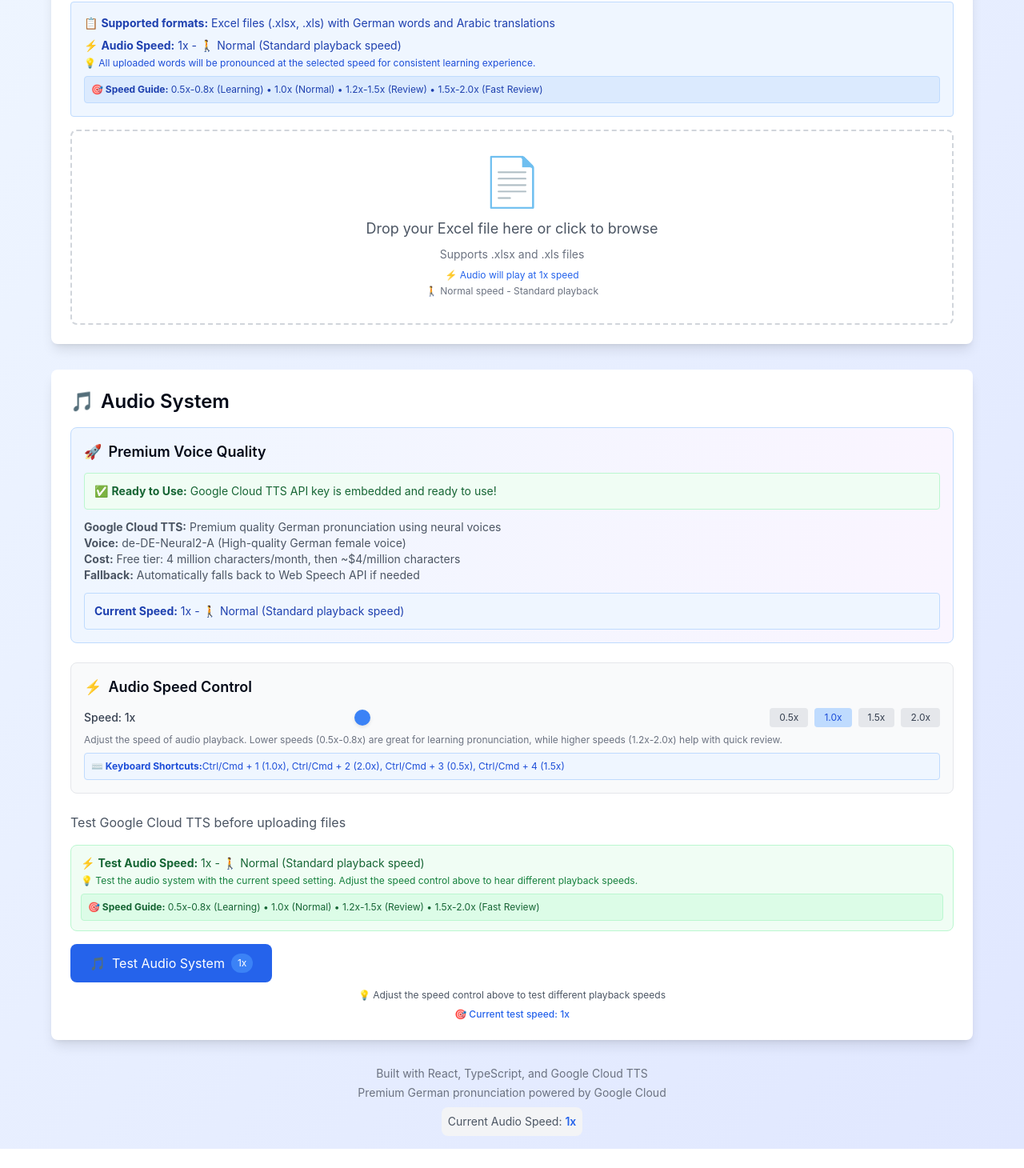
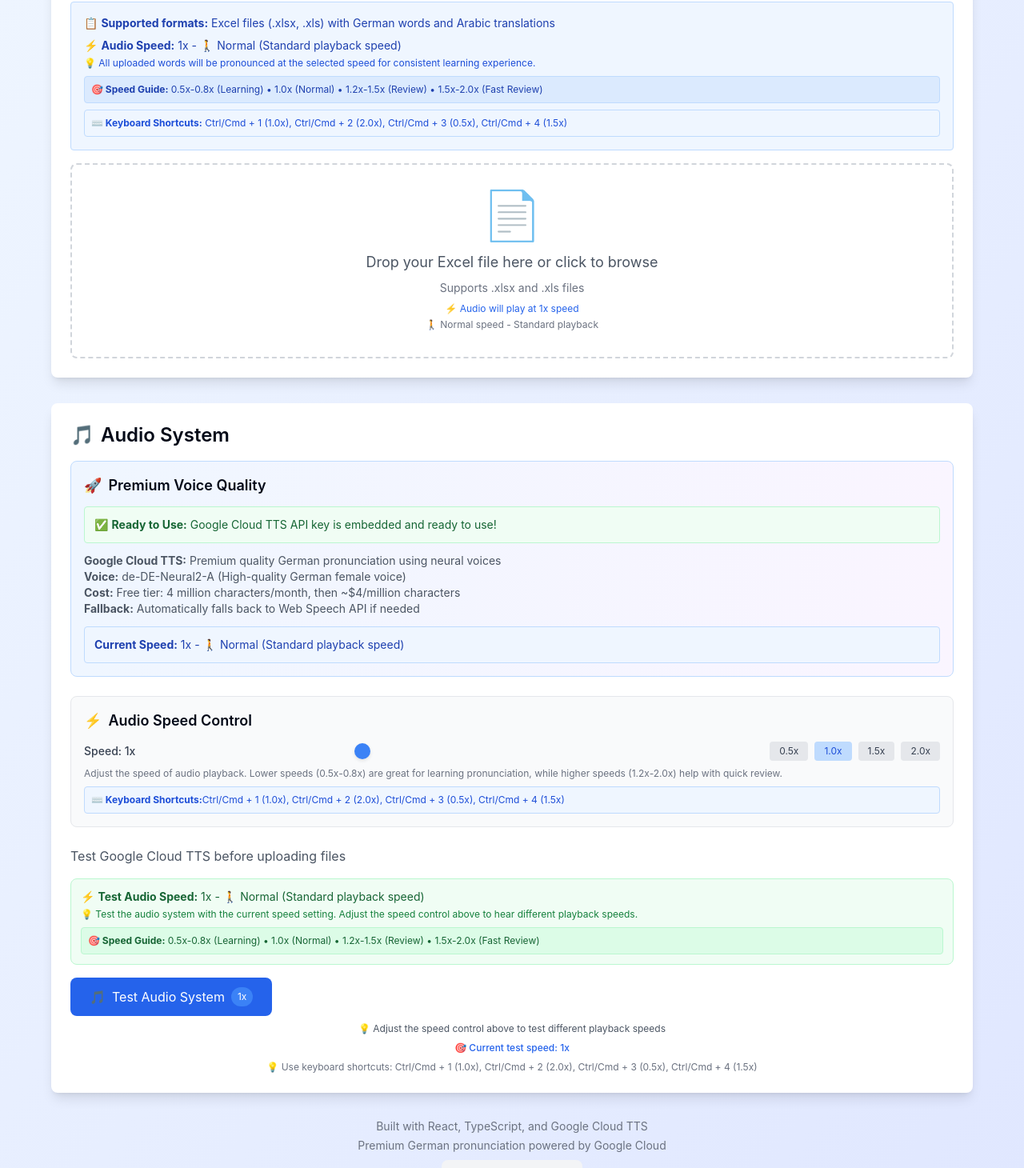
Before and after one commit to astromar96/german-speller, a React (Create React App) app: page / in a window 1280 px wide. Shown: the part 256-1716 px from the top of the page at 80% size. Before the commit the page ends 1692 px from the top, so only its background shows below. Built offline with nearby package versions, Linux system fonts and the light colour scheme.

Commit message:
Add keyboard shortcuts and improve speed guides for better user experience

```diff
--- a/src/App.tsx
+++ b/src/App.tsx
@@ -367,6 +367,7 @@ function App() {
        audioSpeed < 1.2 ? '🚶 Normal (playback speed)' :
        audioSpeed < 1.5 ? '🏃 Fast (review)' : '⚡ Very Fast (review)'}`);
       setAudioTestResult(prev => prev + '\n💡 Tip: Adjust the speed control above to test different playback speeds');
+      setAudioTestResult(prev => prev + `\n📚 Speed Guide: 0.5x-0.8x (Learning) • 1.0x (Normal) • 1.2x-1.5x (Review) • 1.5x-2.0x (Fast Review)`);
 
       // Play the audio
       const audioContent = data.audioContent;
@@ -530,9 +531,12 @@ function App() {
             <p className="text-xs text-blue-700 mt-1">
               💡 All uploaded words will be pronounced at the selected speed for consistent learning experience.
             </p>
-            <div className="mt-2 p-2 bg-blue-100 border border-blue-200 rounded text-xs text-blue-800">
-              <strong>🎯 Speed Guide:</strong> 0.5x-0.8x (Learning) • 1.0x (Normal) • 1.2x-1.5x (Review) • 1.5x-2.0x (Fast Review)
-            </div>
+                                                      <div className="mt-2 p-2 bg-blue-100 border border-blue-200 rounded text-xs text-blue-800">
+                <strong>🎯 Speed Guide:</strong> 0.5x-0.8x (Learning) • 1.0x (Normal) • 1.2x-1.5x (Review) • 1.5x-2.0x (Fast Review)
+              </div>
+              <div className="mt-2 p-2 bg-blue-50 border border-blue-200 rounded text-xs text-blue-700">
+                <strong>⌨️ Keyboard Shortcuts:</strong> Ctrl/Cmd + 1 (1.0x), Ctrl/Cmd + 2 (2.0x), Ctrl/Cmd + 3 (0.5x), Ctrl/Cmd + 4 (1.5x)
+              </div>
           </div>
 
           <div
@@ -706,6 +710,9 @@ function App() {
           <div className="mt-2 text-xs text-blue-600 text-center font-medium">
             🎯 Current test speed: {audioSpeed}x
           </div>
+          <div className="mt-2 text-xs text-gray-500 text-center">
+            💡 Use keyboard shortcuts: Ctrl/Cmd + 1 (1.0x), Ctrl/Cmd + 2 (2.0x), Ctrl/Cmd + 3 (0.5x), Ctrl/Cmd + 4 (1.5x)
+          </div>
 
           {audioTestResult && (
             <div className="mt-4 p-4 bg-gray-50 border border-gray-200 rounded-lg">
@@ -733,6 +740,9 @@ function App() {
               </p>
               <div className="mt-2 p-2 bg-blue-100 border border-blue-200 rounded text-xs text-blue-800">
                 <strong>🎯 Speed Guide:</strong> 0.5x-0.8x (Learning) • 1.0x (Normal) • 1.2x-1.5x (Review) • 1.5x-2.0x (Fast Review)
+              </div>
+              <div className="mt-2 p-2 bg-blue-50 border border-blue-200 rounded text-xs text-blue-700">
+                <strong>⌨️ Keyboard Shortcuts:</strong> Ctrl/Cmd + 1 (1.0x), Ctrl/Cmd + 2 (2.0x), Ctrl/Cmd + 3 (0.5x), Ctrl/Cmd + 4 (1.5x)
               </div>
             </div>
 
```
